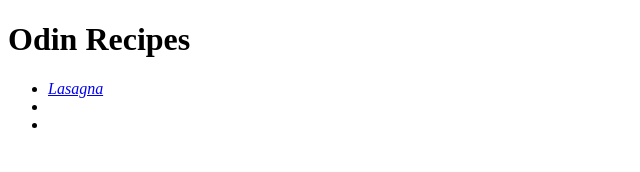
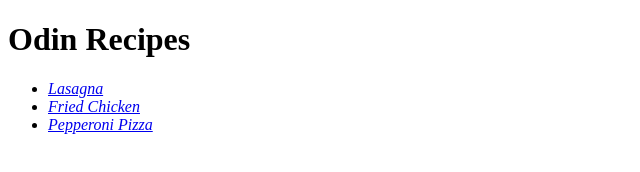
Before and after one commit to roeslerluiz/odin-recipes, a plain HTML site: page index.html in a window 1280 px wide. Shown: the whole page, without its empty margins (0-640 px from the left). Drawn offline with Linux system fonts and the light colour scheme.

Commit message:
Add the links into the list
I just organized the links on the 'ul'

```diff
--- a/index.html
+++ b/index.html
@@ -9,8 +9,8 @@
     <h1>Odin Recipes</h1>
     <ul>
       <li><a href="recipes/lasagna.html" target="_blank" rel="noreferrer"><em>Lasagna</em></a></li>
-      <li><a href="" target="_blank" rel="noreferrer"></a></li>
-      <li><a href="" target="_blank" rel="noreferrer"></a></li>
+      <li><a href="recipes/fried-chicken.html" target="_blank" rel="noreferrer"><em>Fried Chicken</em></a></li>
+      <li><a href="recipes/pepperoni-pizza.html"target="_blank" rel="noreferrer"><em>Pepperoni Pizza</em></a></li>
     </ul>
 </body>
 </html>
```
Also changed, not shown: recipes/pepperoni-pizza.html (added), recipes/pizza.html (deleted).
